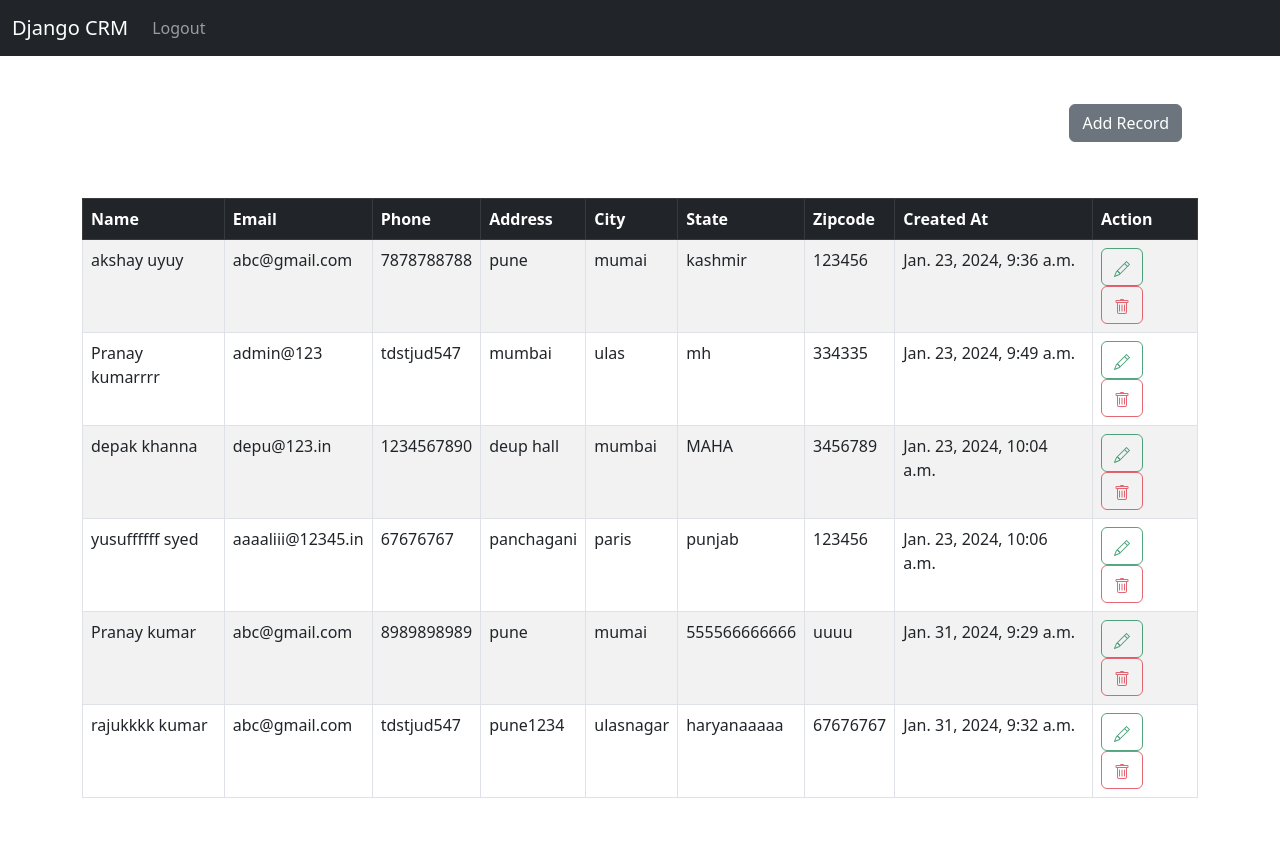
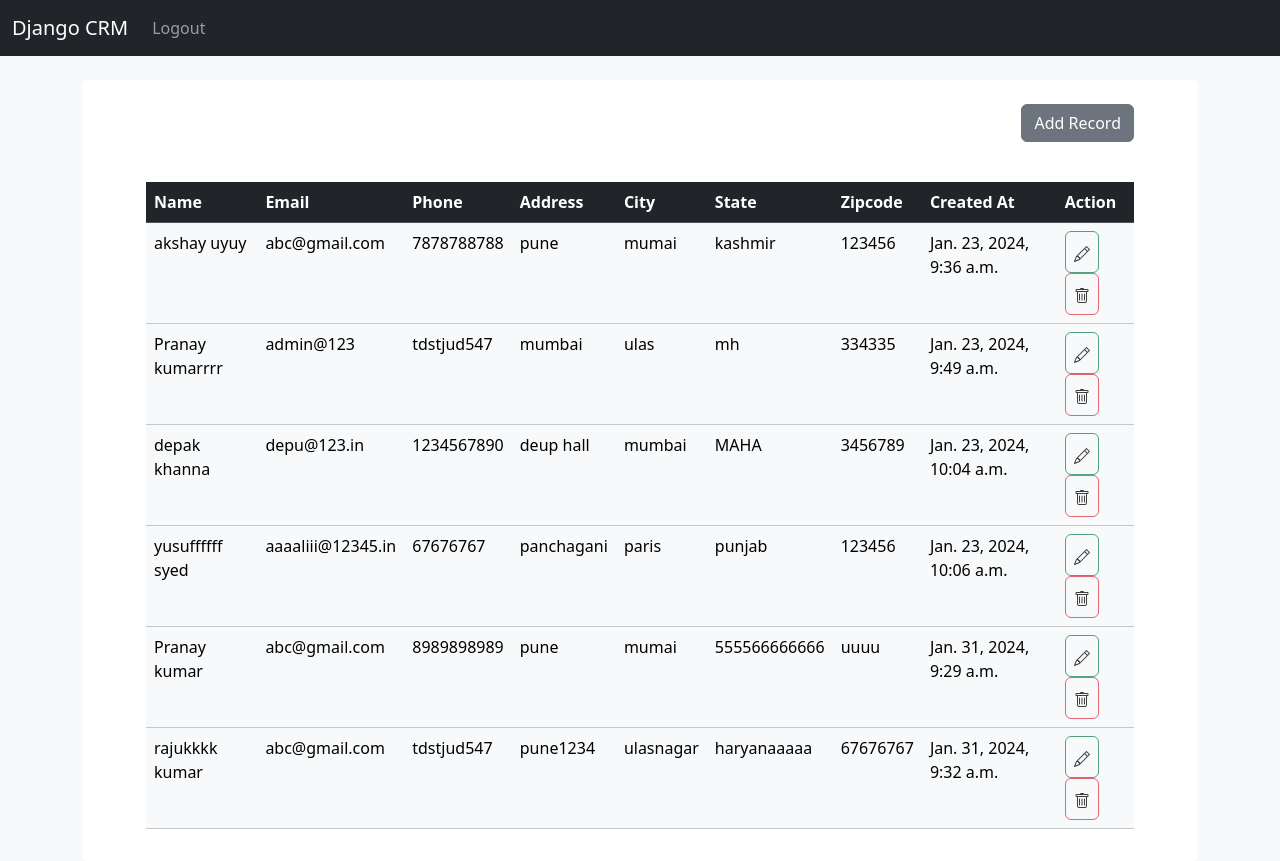
Before and after one commit to Arunkumar1998111/edit_update, a Django app: page / in a window 1280 px wide. Before the commit the page ends 798 px from the top, so only its background shows below. Run offline with Django 4.2, Linux system fonts and the light colour scheme; a user stored in the database is signed in; data comes from the database, SQL or seed files in the repository; both versions use the stored data as it was after the commit; some libraries are stand-ins or nearby versions.

Commit message:
html code arranged

```diff
--- a/app/views.py
+++ b/app/views.py
@@ -14,26 +14,25 @@ def record_list(request):
 
 
 
-def home(request, record_id=None):
+def home(request):
     try:
         records = Record.objects.all()
 
         if request.method == 'POST':
             form = AddRecordForm(request.POST)
             if form.is_valid():
-                addrecord = form.save()
+                form.save()
                 messages.success(request, "Record added successfully")
                 return redirect("home")
         else:
-
-                form = AddRecordForm()
+            form = AddRecordForm()
 
         return render(request, 'home.html', {'records': records, 'form': form})
 
     except Exception as e:
         print(e)
         messages.error(request, "An error occurred.")
-        return redirect('error_page')
+        return redirect('home')
 
 
 def logout_user(request):
@@ -147,7 +146,7 @@ def delete_record(request, pk):
 
 def update_record(request, pk):
    if request.user.is_authenticated:
-    records = get_object_or_404(Record, id=pk)
+    records = Record.objects.get(id=pk)
 
     if request.method == "POST":
         fname = request.POST.get("fname")
@@ -168,7 +167,7 @@ def update_record(request, pk):
         records.state = state  # Corrected indentation
         records.zipcode = zipcode
         records.save()
-
+        messages.success(request, "sucecessfully edited data" )
         return redirect('home')
 
     # Handle cases where the user is not authenticated or other errors
--- a/templates/base.html
+++ b/templates/base.html
@@ -7,7 +7,7 @@
 
     <link href="https://cdn.jsdelivr.net/npm/bootstrap@5.3.0-alpha1/dist/css/bootstrap.min.css" rel="stylesheet" integrity="sha384-GLhlTQ8iRABdZLl6O3oVMWSktQOp6b7In1Zl3/Jr59b6EGGoI1aFkw7cmDA6j6gD" crossorigin="anonymous">
   </head>
-  <body>
+  <body class="bg-light">
     {% if user.is_authenticated %}
     {% include 'navbar.html' %}
     {% endif %}
--- a/templates/home.html
+++ b/templates/home.html
@@ -1,9 +1,6 @@
 {% extends 'base.html' %}
 
 {% block content %}
-<link rel="stylesheet" href="https://cdnjs.cloudflare.com/ajax/libs/twitter-bootstrap/5.3.0/css/bootstrap.min.css">
-<link rel="stylesheet" href="https://cdn.datatables.net/1.13.7/css/dataTables.bootstrap5.min.css">
-<script src="https://ajax.googleapis.com/ajax/libs/jquery/3.7.1/jquery.min.js"></script>
 
 
 
@@ -102,18 +69,17 @@
     });
   });
   </script>
-
+   {% comment %} main homepage without modal {% endcomment %}
 <div class="container">
-<div class="card border-0 bg-white">
-  <div class="card-header bg-white border-0"><div class="text-end">
-    <button class="btn btn-secondary my-3 text-end" href="" data-bs-toggle="modal" data-bs-target="#staticBackdrop">Add Record</button>
+<div class="card border-0 bg-white px-5 ">
+  <div class="card-header bg-white border-0">
+    <div class="text-end">
+    <button class="btn btn-secondary my-3 text-end" href="" data-bs-toggle="modal" data-bs-target="#add_record">Add Record</button>
   </div>
   </div>
   <div class="card-body">
-
-</div>
-<table class="table table-striped table-hover table-bordered" id="example">
-  <thead class="table-dark">
+    <table class="table table-dark table-hover">
+      <thead class="dark-table">
         <tr>
           <th scope="col">Name</th>
           <th scope="col">Email</th>
@@ -126,7 +92,7 @@
           <th scope="col">Action</th>
         </tr>
       </thead>
-  <tbody id="myTable">
+      <tbody class="table table-light">
 
         {% if records %}
           {% for record in records %}
```
Also changed, not shown: other parts of templates/home.html (+13 -84 lines), db.sqlite3. Lines whose indentation alone changed are shown as unchanged.
